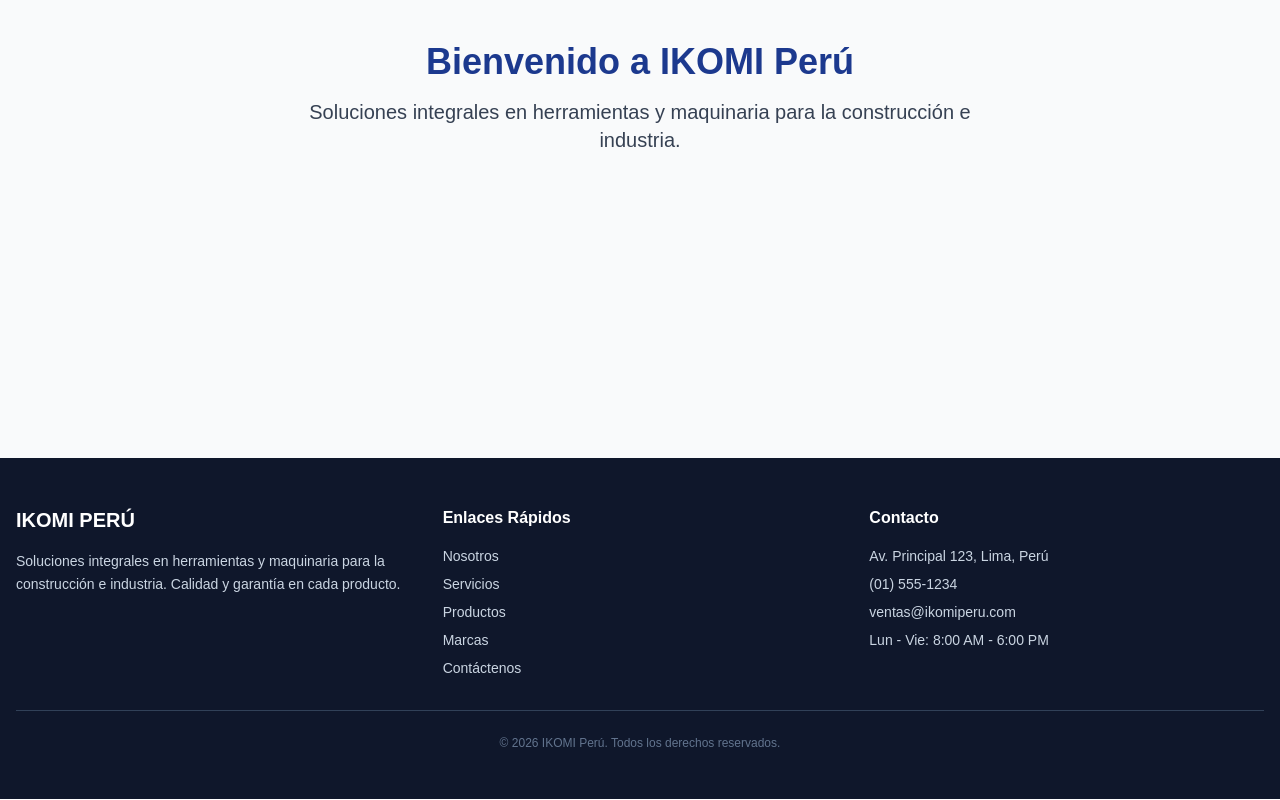
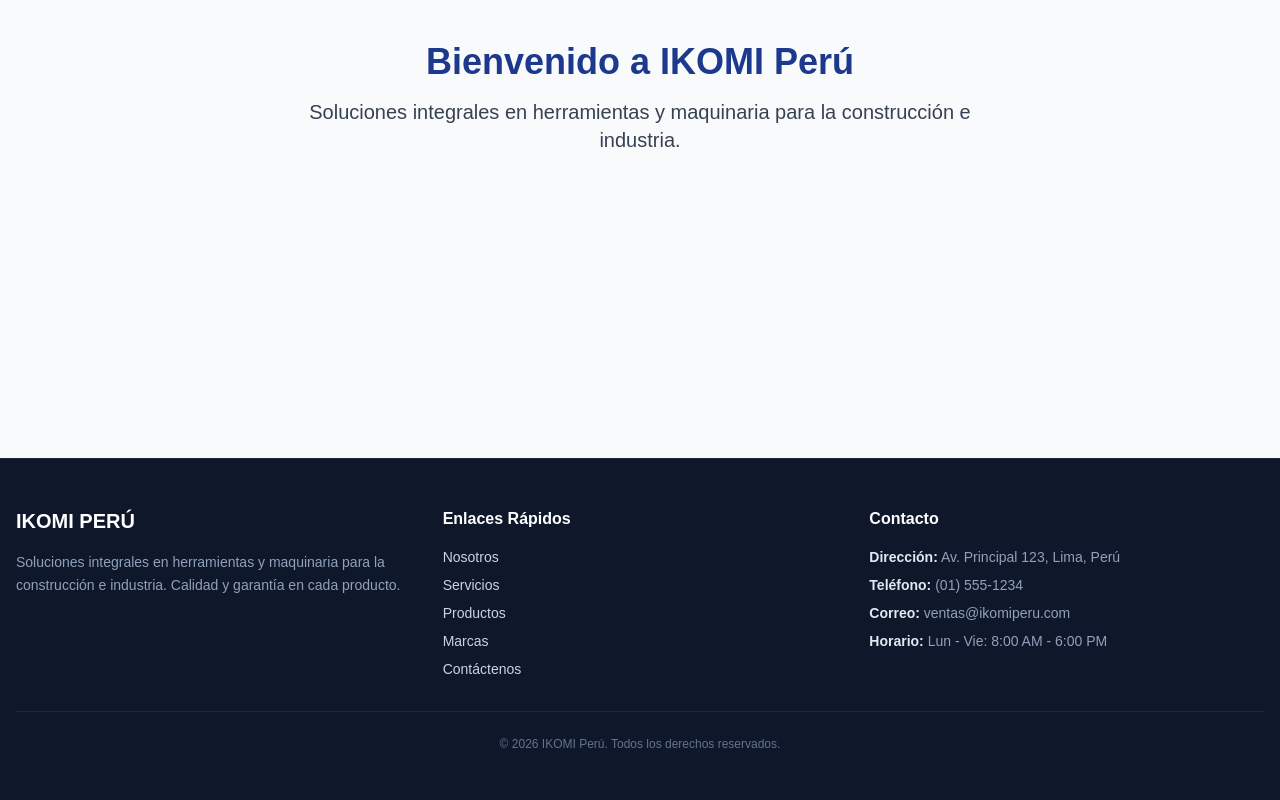
Before and after one commit to Sofnx32/ikomi-next-ochoadiaz, a Next.js app: page / in a window 1280 px wide. Shown: the part 322-1122 px from the top of the page. Built offline with nearby package versions, Linux system fonts and the light colour scheme.

Commit message:
feat: actualizar Footer.tsx  con estilos unificados

```diff
--- a/app/components/Footer.tsx
+++ b/app/components/Footer.tsx
@@ -12,15 +12,14 @@ export default function Footer() {
   ];
 
   return (
-    <footer className="bg-slate-900 text-slate-300 mt-auto">
+    <footer className="bg-slate-900 text-slate-300 mt-auto border-t border-slate-800">
       <div className="max-w-7xl mx-auto px-4 py-12">
-        {/* Grid responsive: 1 columna en móvil, 3 en desktop */}
         <div className="grid grid-cols-1 md:grid-cols-3 gap-8">
 
           {/* Columna 1: Marca */}
           <div>
             <h3 className="text-white text-xl font-bold mb-4">IKOMI PERÚ</h3>
-            <p className="text-sm leading-relaxed">
+            <p className="text-sm leading-relaxed text-slate-400">
               Soluciones integrales en herramientas y maquinaria para la construcción e industria. Calidad y garantía en cada producto.
             </p>
           </div>
@@ -33,7 +32,7 @@ export default function Footer() {
                 <li key={enlace.href}>
                   <Link
                     href={enlace.href}
-                    className="hover:text-yellow-400 transition-colors duration-200"
+                    className="hover:text-blue-400 transition-colors duration-200"
                   >
                     {enlace.label}
                   </Link>
@@ -42,18 +41,19 @@ export default function Footer() {
             </ul>
           </div>
 
+          {/* Columna 3: Contacto */}
           <div>
             <h4 className="text-white font-semibold mb-4">Contacto</h4>
-            <ul className="space-y-2 text-sm">
-              <li> Av. Principal 123, Lima, Perú</li>
-              <li>(01) 555-1234</li>
-              <li>ventas@ikomiperu.com</li>
-              <li>Lun - Vie: 8:00 AM - 6:00 PM</li>
+            <ul className="space-y-2 text-sm text-slate-400">
+              <li><strong className="text-slate-200">Dirección:</strong> Av. Principal 123, Lima, Perú</li>
+              <li><strong className="text-slate-200">Teléfono:</strong> (01) 555-1234</li>
+              <li><strong className="text-slate-200">Correo:</strong> ventas@ikomiperu.com</li>
+              <li><strong className="text-slate-200">Horario:</strong> Lun - Vie: 8:00 AM - 6:00 PM</li>
             </ul>
           </div>
         </div>
 
-        <div className="border-t border-slate-700 mt-8 pt-6 text-center text-xs text-slate-500">
+        <div className="border-t border-slate-800 mt-8 pt-6 text-center text-xs text-slate-500">
           <p>&copy; {currentYear} IKOMI Perú. Todos los derechos reservados.</p>
         </div>
       </div>
```
